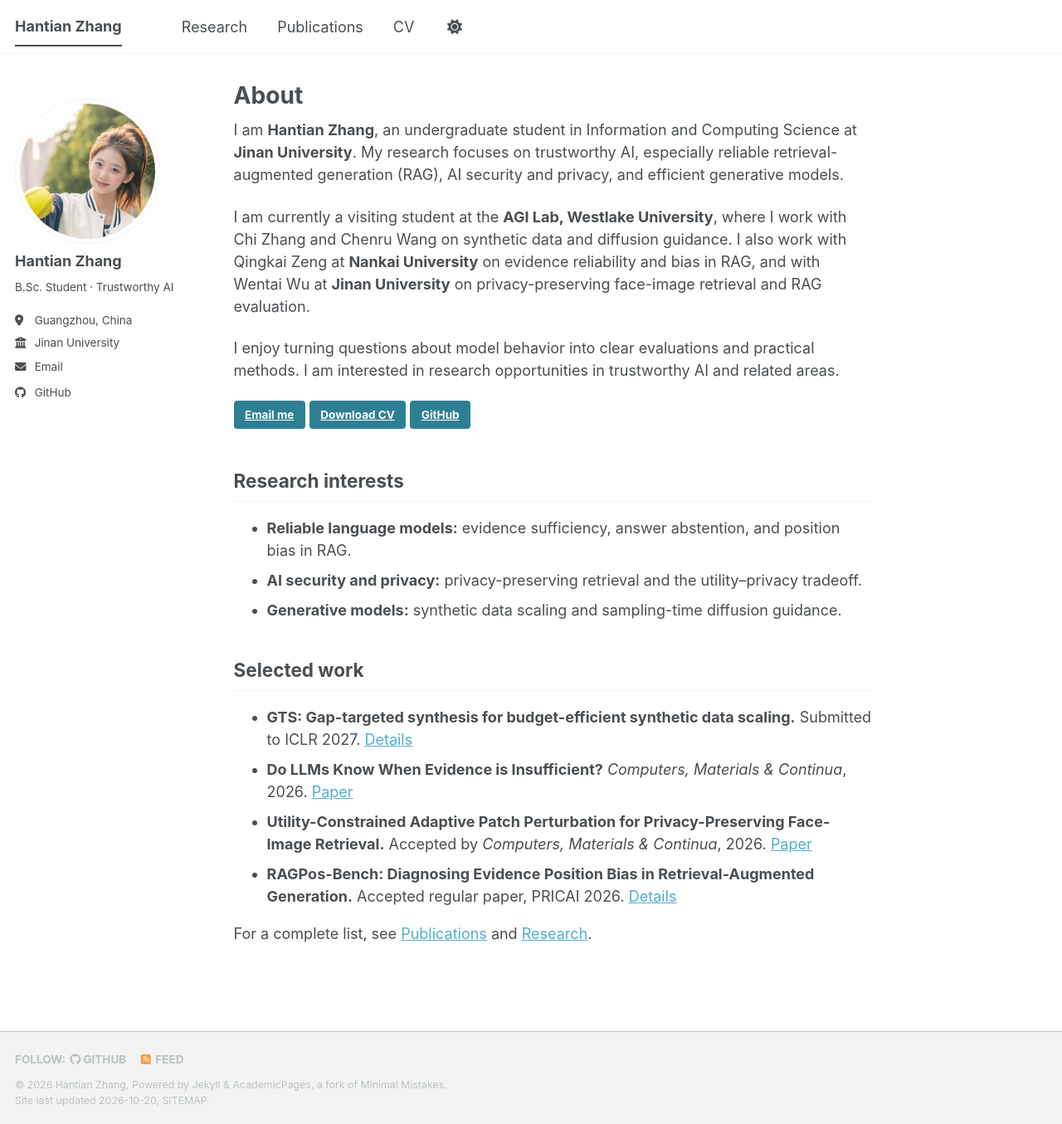
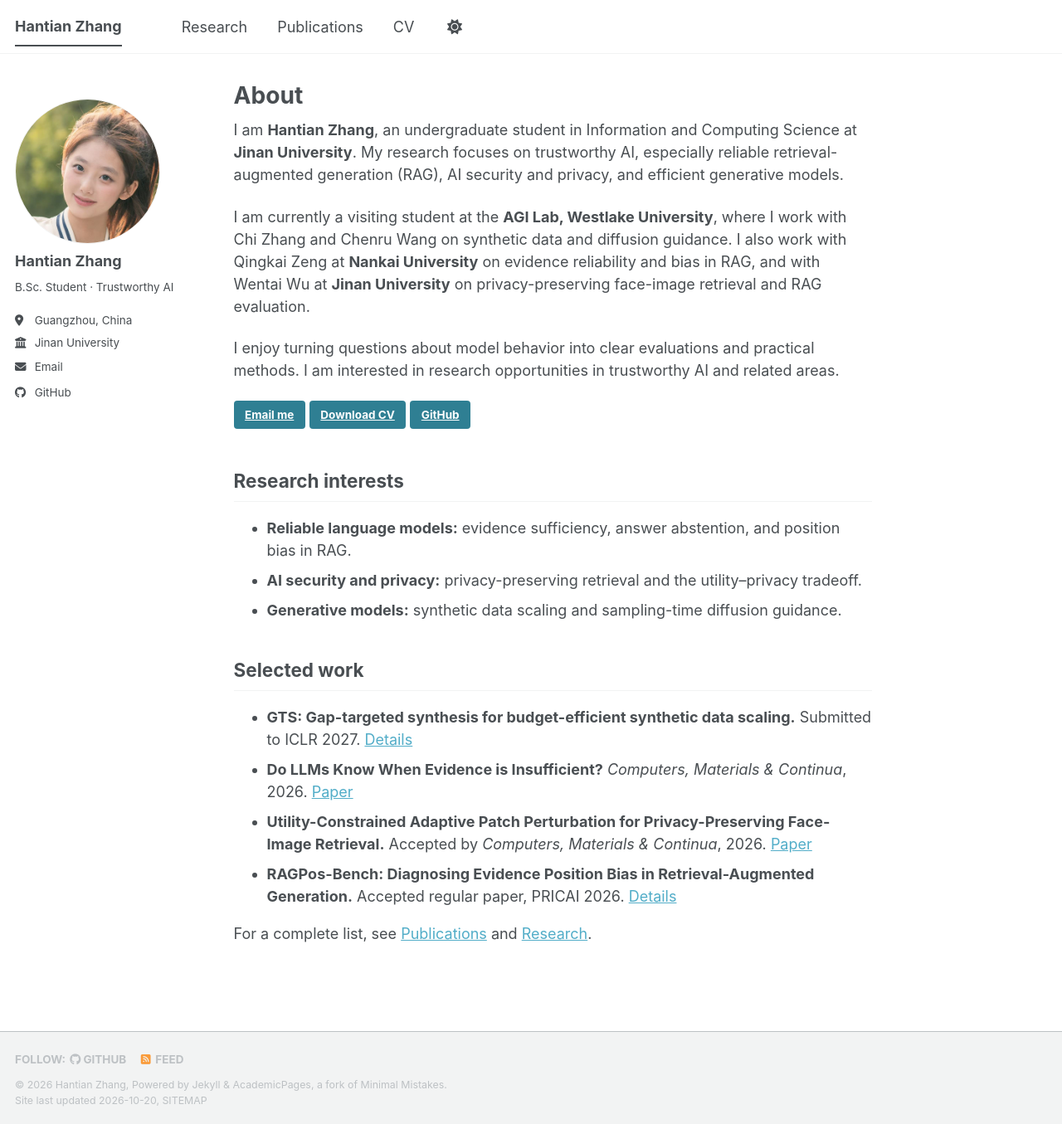
Before and after one commit to zht2005/zht2005.github.io, a Jekyll site: the page built from _pages/about.md, in a window 1280 px wide and 1355 px high. Shown: the whole window at 83% size. Built offline with Jekyll 4.4.1, drawn with Linux system fonts in a browser that asks for light colours; a style sheet for code colours, icons or effects is not loaded.

Commit message:
Zoom homepage portrait to exclude tennis ball

```diff
--- a/_includes/author-profile.html
+++ b/_includes/author-profile.html
@@ -10,7 +10,7 @@
     {% if author.avatar contains "://" %}
     	<img src="{{ author.avatar }}" alt="{{ author.name }}"  fetchpriority="high" />
     {% else %}
-    	<img src="{{ author.avatar | prepend: "/images/" | prepend: base_path }}" class="author__avatar" alt="{{ author.name }}"  fetchpriority="high" />
+      <img src="{{ author.avatar | prepend: "/images/" | prepend: base_path }}" alt="{{ author.name }}" fetchpriority="high" />
     {% endif %}
   </div>{% endif %}
 
--- a/_sass/layout/_sidebar.scss
+++ b/_sass/layout/_sidebar.scss
@@ -144,13 +144,15 @@
   display: table-cell;
   vertical-align: top;
   width: 36px;
-  // set width only, for non-square avatars
-  // height: 36px;
+  height: 36px;
+  overflow: hidden;
+  border-radius: 50%;
 
   @include breakpoint($large) {
     display: block;
-    width: auto;
-    height: auto;
+    width: 175px;
+    height: 175px;
+    border: 1px solid var(--global-border-color);
   }
 
   img {
@@ -158,13 +160,12 @@
     height: 36px;
     object-fit: cover;
     object-position: center top;
-    border-radius: 50%;
+    transform: translate(-7px, 2px) scale(1.6);
 
     @include breakpoint($large) {
-      width: 175px;
-      height: 175px;
-      padding: 5px;
-      border: 1px solid var(--global-border-color);
+      width: 173px;
+      height: 173px;
+      transform: translate(-34px, 10px) scale(1.6);
     }
   }
 }
```
